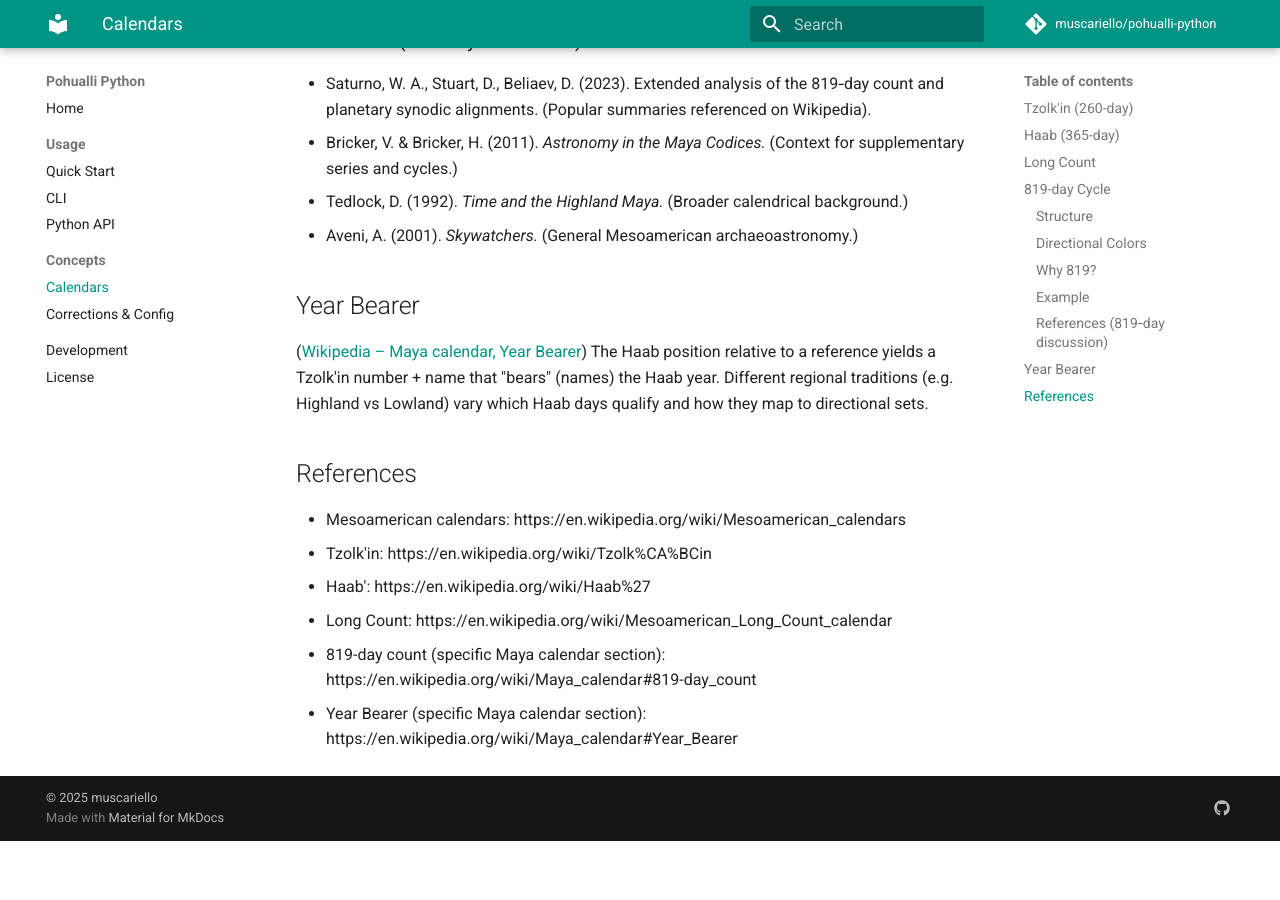
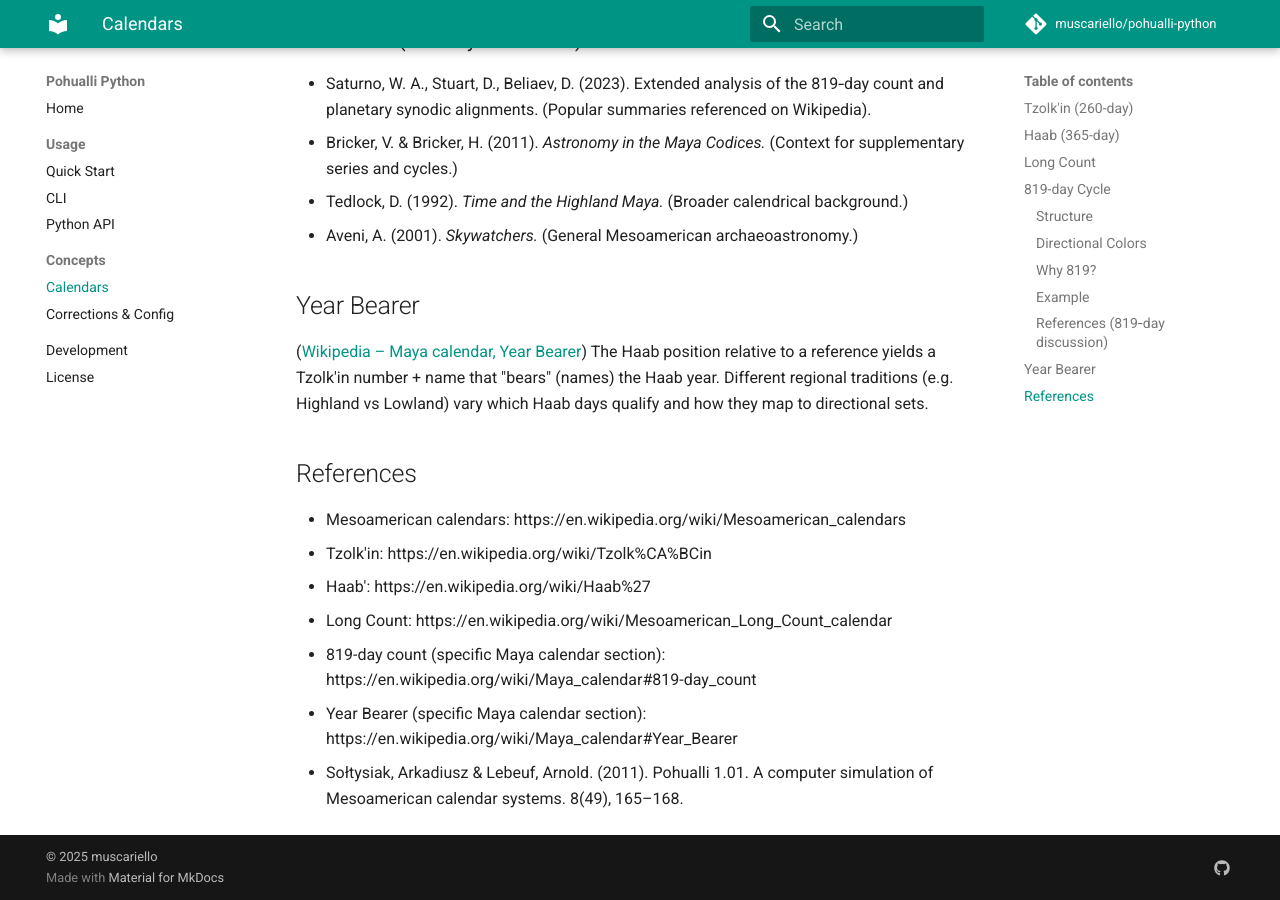
Before and after one commit to muscariello/pohualli-python, an MkDocs documentation site: the page built from docs/concepts/calendars.md, in a window 1280 px wide and 900 px high, scrolled down 1919 px. Built offline with MkDocs 1.6.1 and Material for MkDocs 9.7.7, drawn with Linux system fonts in a browser that asks for light colours; comment, search, counter and statistics services are not loaded; before the commit the page ends 2760 px from its top, so only the background shows below that.

```diff
--- a/docs/concepts/calendars.md
+++ b/docs/concepts/calendars.md
@@ -62,3 +62,4 @@ color_index = station_to_dir_col(station, 0)  # 1..4
 - Long Count: https://en.wikipedia.org/wiki/Mesoamerican_Long_Count_calendar
 - 819-day count (specific Maya calendar section): https://en.wikipedia.org/wiki/Maya_calendar#819-day_count
 - Year Bearer (specific Maya calendar section): https://en.wikipedia.org/wiki/Maya_calendar#Year_Bearer
+ - Sołtysiak, Arkadiusz & Lebeuf, Arnold. (2011). Pohualli 1.01. A computer simulation of Mesoamerican calendar systems. 8(49), 165–168.
```
Also changed, not shown: README.md (+4 -0 lines).
